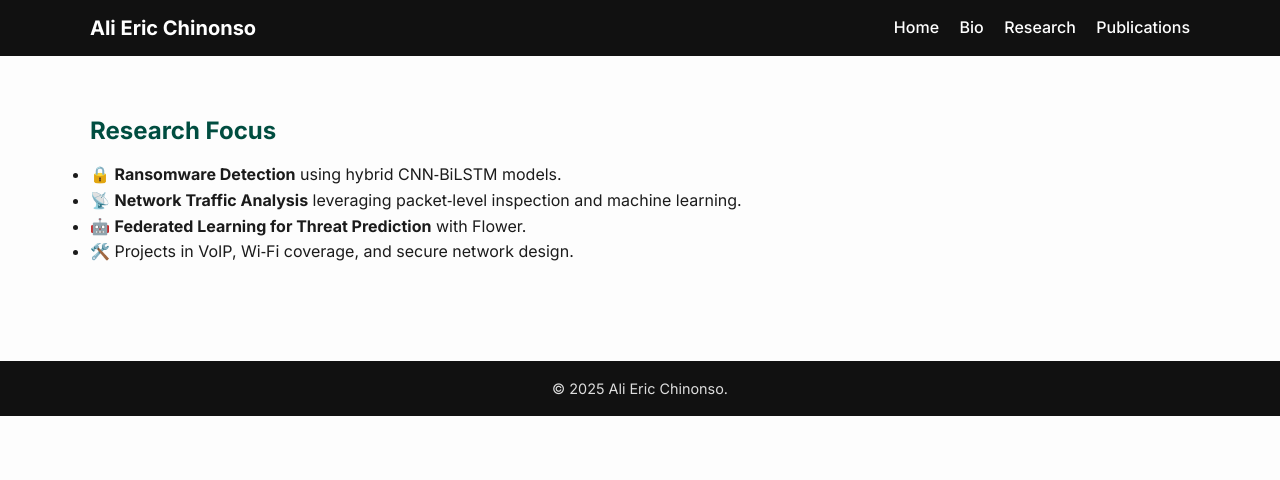
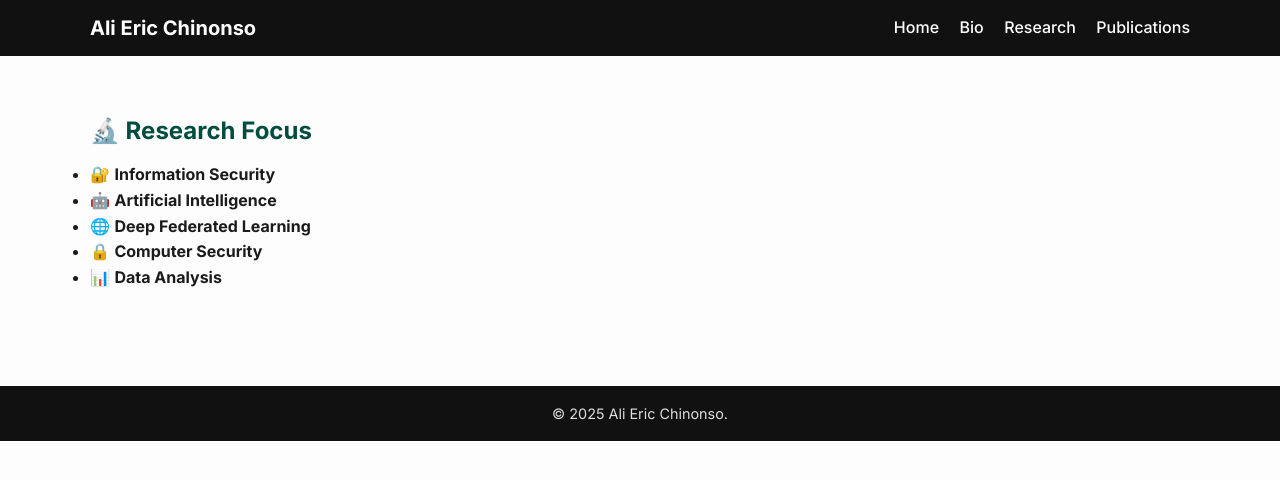
Before and after one commit to EmpireNetwork123/EmpireNetwork123.github.io, a Jekyll site: the page built from research.md, in a window 1280 px wide. Shown: the top 480 px of the page. Built offline with Jekyll 4.4.1, drawn with Linux system fonts in a browser that asks for light colours.

Commit message:
Update research.md

```diff
--- a/research.md
+++ b/research.md
@@ -4,8 +4,10 @@ title: "Research"
 permalink: /research/
 ---
 
-## Research Focus
-- 🔒 **Ransomware Detection** using hybrid CNN‑BiLSTM models.
-- 📡 **Network Traffic Analysis** leveraging packet‑level inspection and machine learning.
-- 🤖 **Federated Learning for Threat Prediction** with Flower.
-- 🛠️ Projects in VoIP, Wi‑Fi coverage, and secure network design.
+## 🔬 Research Focus
+
+- 🔐 **Information Security**
+- 🤖 **Artificial Intelligence**
+- 🌐 **Deep Federated Learning**
+- 🔒 **Computer Security**
+- 📊 **Data Analysis**
```
